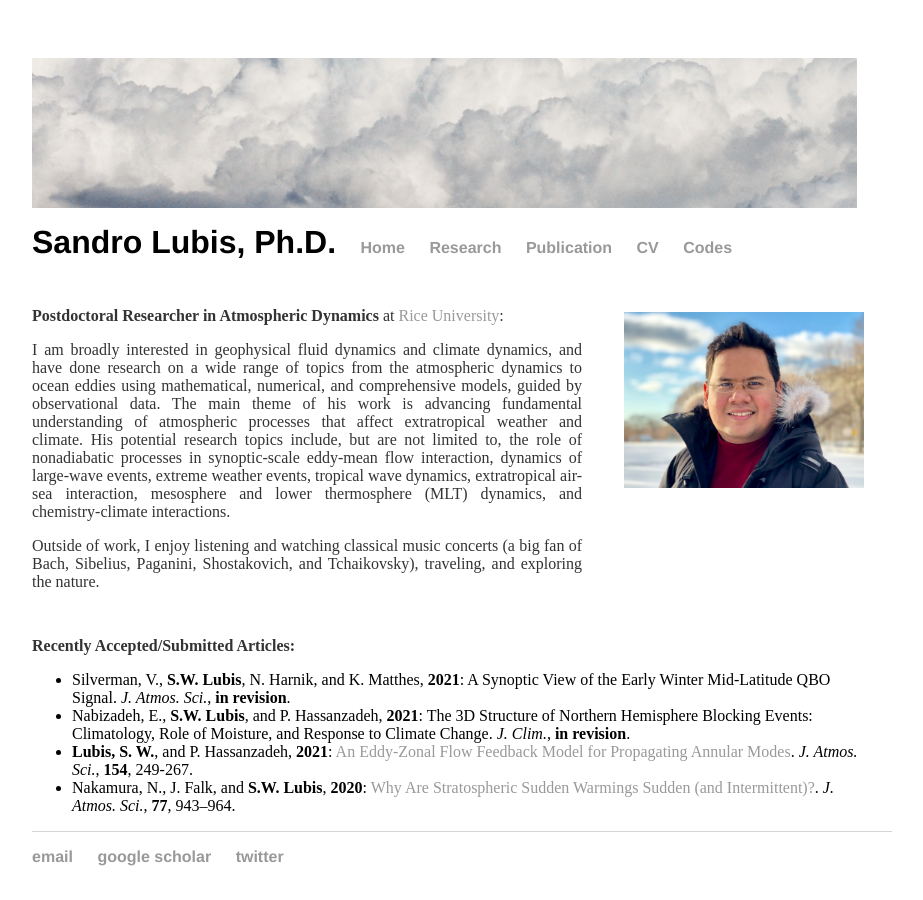
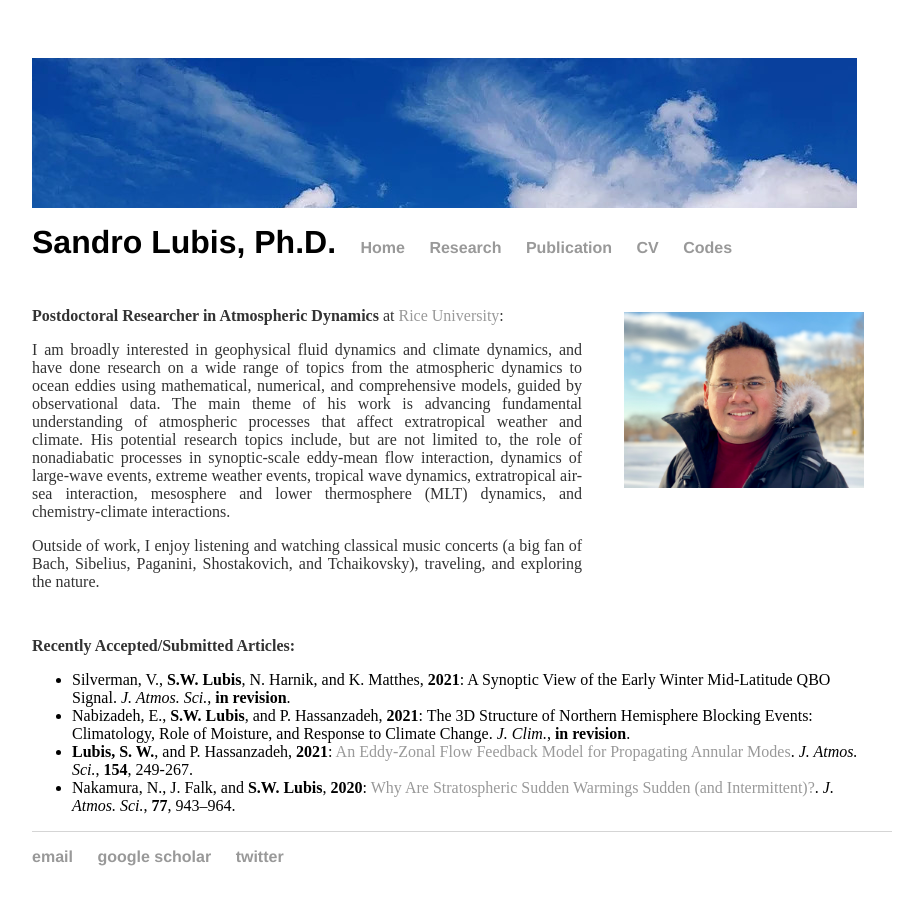
Before and after one commit to sandrolubis/sandrolubis.github.io, a Jekyll site: the page built from index.html, in a window 1280 px wide. Shown: the whole page, without its empty margins (276-1199 px from the left). Built offline with Jekyll 4.4.1, drawn with Linux system fonts in a browser that asks for light colours.

Commit message:
Update main.css

```diff
--- a/assets/css/main.css
+++ b/assets/css/main.css
@@ -6,7 +6,7 @@ body {
 header {
 	width: 825px;
 	height: 150px;
-	background-image: url("https://sandrolubis.github.io/assets/images/HB_bg_130427_2.jpg");
+	background-image: url("https://sandrolubis.github.io/assets/images/sky-4667279_960_720.jpg");
 }
 nav ul, footer ul {
     font-family:'Helvetica', 'Arial', 'Sans-Serif';
```
